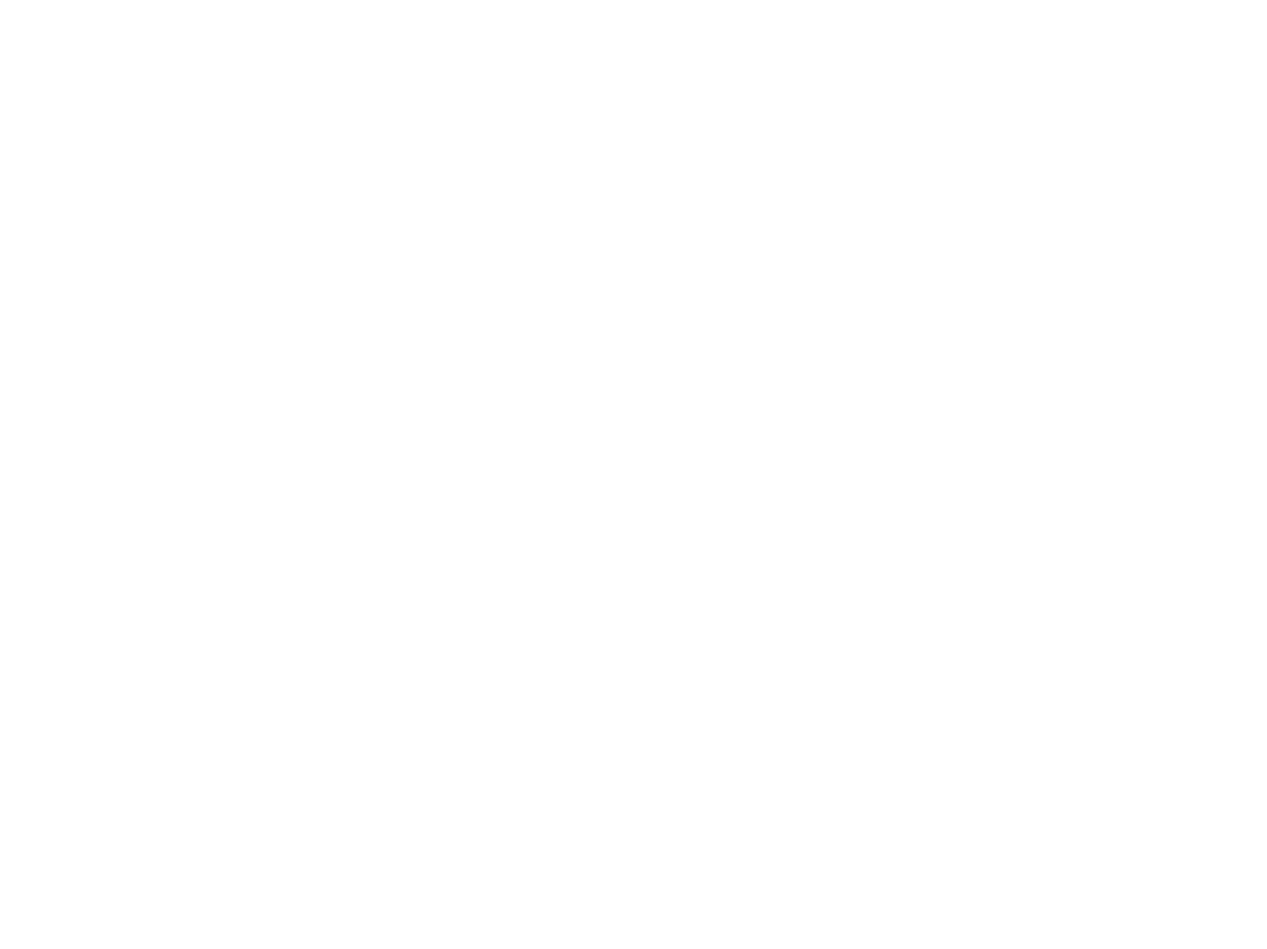
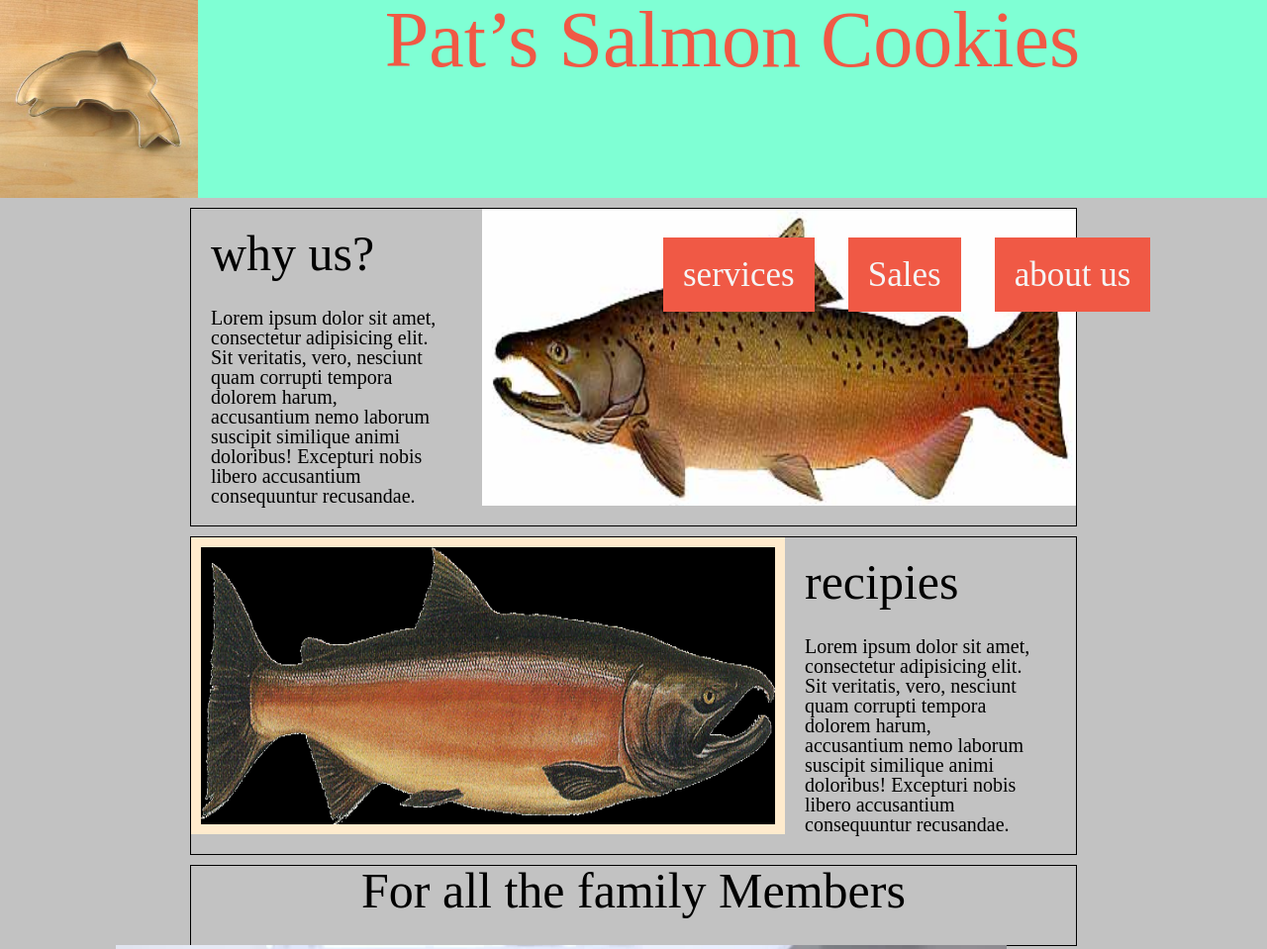
Before and after one commit to yazeedaloufee/cookie-stand, a plain HTML site: page index.html in a window 1280 px wide. Shown: the top 959 px of the page at 99% size. Before the commit the page ends 800 px from the top, so only its background shows below. Drawn offline with Linux system fonts and the light colour scheme.

Commit message:
finished lab 8

```diff
--- /dev/null
+++ b/css/sstyle.css
@@ -0,0 +1,18 @@
+tr,th,td {
+    border: 1px solid;
+    font-size: xx-large;
+    margin-left: 20px;
+}
+h1{
+    font-size: 70px;
+    color: whitesmoke;text-align: center;
+}
+a{
+    text-decoration: none;
+    color: #F05945;
+
+
+}
+header{
+    background-color: aquamarine;
+}
--- a/css/style.css
+++ b/css/style.css
@@ -1,6 +1,107 @@
+*{box-sizing: border-box;}
 tr,th,td {
     border: 1px solid;
     font-size: xx-large;
     margin-left: 20px;
 
 }
+h1{
+    text-align: center;
+    font-size: 80px;
+    color: #F05945;
+
+}
+
+header{
+    background-color: aquamarine;
+    height: 200px;
+}
+header img{
+    width: 200px;
+    height: 200px;
+    float: left;
+}
+ nav{
+     margin-left: 50%;
+    display: inline-block;
+    margin-top: 40px;
+}
+li{
+    display: inline-block;
+    font-size: 35px;
+    background-color: #F05945;
+    padding: 20px;
+    margin-left:30px ;
+
+}
+a{
+    text-decoration: none;
+    color: whitesmoke;
+}
+article{
+    margin-left: 15%;
+    margin-right: 15%;
+}
+main img:nth-of-type(1){
+    background-color: black;
+    width :600px;
+    height: 300px;
+    float:right;
+}
+main article:nth-of-type(2) img{
+    border: 10px solid blanchedalmond;
+    width :600px;
+    height: 300px;
+    float:left;
+}
+main article:nth-of-type(3) img{
+    margin-right: 70px;
+    width :900px;
+    height: 600px;
+    text-align: center;
+}
+article:nth-of-type(3) h2,article:nth-of-type(4) h2 {
+    text-align: center;
+}
+article:nth-of-type(4) img{
+    width:300px;
+    height:300px ;
+    margin-left: 40px;
+}
+
+
+
+
+main div{
+    display: inline-block;
+    width: 30%;
+    padding: 20px;
+
+}
+main div p{
+    font-size: 20px;
+}
+
+h2{
+    font-size: 50px;
+    margin-bottom: 30px;
+}
+article{
+    border: 1px solid black;
+    margin-top: 10px;
+    margin-bottom: 10px;
+}
+
+
+
+
+
+
+footer{
+    background-color: aquamarine;
+    height: 200px;
+
+}
+body{
+    background-color: rgb(194, 194, 194);
+}
--- a/index.html
+++ b/index.html
@@ -0,0 +1,68 @@
+<!DOCTYPE html>
+<html lang="en">
+<head>
+    <meta charset="UTF-8">
+    <meta http-equiv="X-UA-Compatible" content="IE=edge">
+    <meta name="viewport" content="width=device-width, initial-scale=1.0">
+    <title>Document</title>
+    <link rel="stylesheet" href="css/reset.css">
+    <link rel="stylesheet" href="css/style.css">
+</head>
+<body>
+    <header>
+        <img src="images/cutter.jpeg" alt="">
+        <h1>Pat’s Salmon Cookies</h1>
+
+
+
+        <nav>
+            <ul>
+                <li><a href="#">services</a></li>
+                <li><a href="sales.html">Sales</a></li>
+                <li><a href="#">about us</a></li>
+            </ul>
+        </nav>
+    </header>
+
+    <main>
+        <article>
+
+            <div>
+                <h2>why us?</h2>
+                <p>Lorem ipsum dolor sit amet, consectetur adipisicing elit. Sit veritatis, vero, nesciunt quam corrupti tempora dolorem harum, accusantium nemo laborum suscipit similique animi doloribus! Excepturi nobis libero accusantium consequuntur recusandae.</p>
+            </div>
+            <img src="images/chinook.jpg" alt="">
+        </article>
+        <article>
+            <img src="images/salmon.png" alt="">
+
+            <div>
+                <h2>recipies</h2>
+                <p>Lorem ipsum dolor sit amet, consectetur adipisicing elit. Sit veritatis, vero, nesciunt quam corrupti tempora dolorem harum, accusantium nemo laborum suscipit similique animi doloribus! Excepturi nobis libero accusantium consequuntur recusandae.</p>
+            </div>
+
+        </article>
+
+        <article>
+            <h2>For all the family Members</h2>
+            <img src="images/family.jpg" alt="">
+
+
+        </article>
+
+        <article>
+            <h2>Enjoy the wide  collection of products</h2>
+            <img src="images/shirt.jpg" alt="">
+            <img src="images/frosted-cookie.jpg" alt="">
+            <img src="images/fish.jpg" alt="">
+
+
+
+
+        </article>
+
+    </main>
+    <footer></footer>
+</body>
+<script src=""></script>
+</html>
--- a/js/app.js
+++ b/js/app.js
@@ -32,7 +32,7 @@ let divEl=document.getElementById('hours')
     let trEl=document.createElement('tr');
     tableEL.appendChild(trEl);
     let thEL=document.createElement("th");
-    thEL.textContent='--------'
+    thEL.textContent='Shops'
 
     trEl.appendChild(thEL);
 
```
Also changed, not shown: sales.html (+3 -1 lines), images/chinook.jpg (added), images/cutter.jpeg (added), images/family.jpg (added), images/fish.jpg (added), images/frosted-cookie.jpg (added), images/salmon.png (added), images/shirt.jpg (added).
